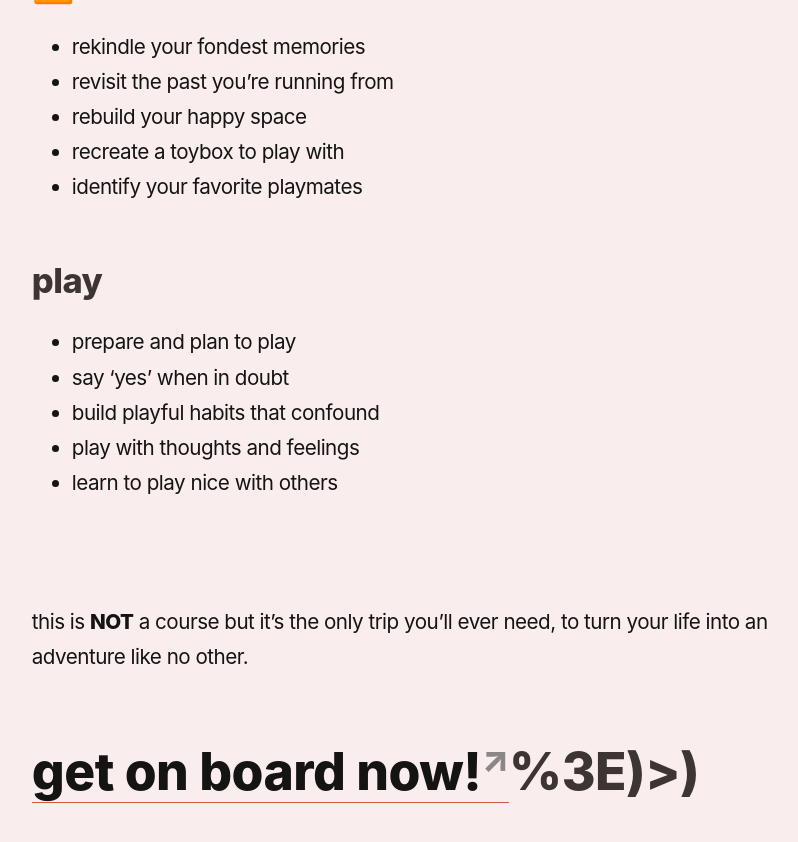
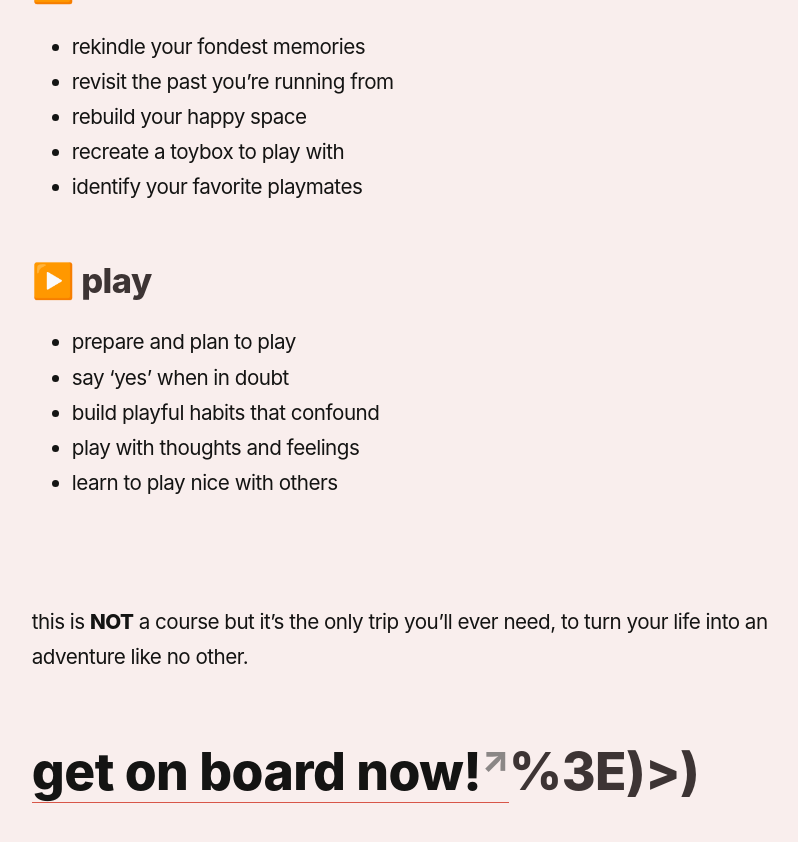
Before and after one commit to reddy2go/redgarden, a Jekyll site: the page built from _notes/playpen.md, in a window 1280 px wide and 900 px high, scrolled down 3036 px. Shown: the top 842 px of the window, without its empty margins (45-843 px from the left). Built offline with Jekyll 4.4.1, drawn with Linux system fonts in a browser that asks for light colours; some web fonts are replaced; Markdown is read by kramdown in place of the engine named in the settings.

Commit message:
auto commit

```diff
--- a/_notes/playpen.md
+++ b/_notes/playpen.md
@@ -52,7 +52,7 @@ this 'p'lay'gram restores the mind, body, and spirit to the state of homeostasis
 - recreate a toybox to play with
 - identify your favorite playmates
 
-###  play
+### ▶️ play
 - prepare and plan to play
 - say 'yes' when in doubt
 - build playful habits that confound
```
